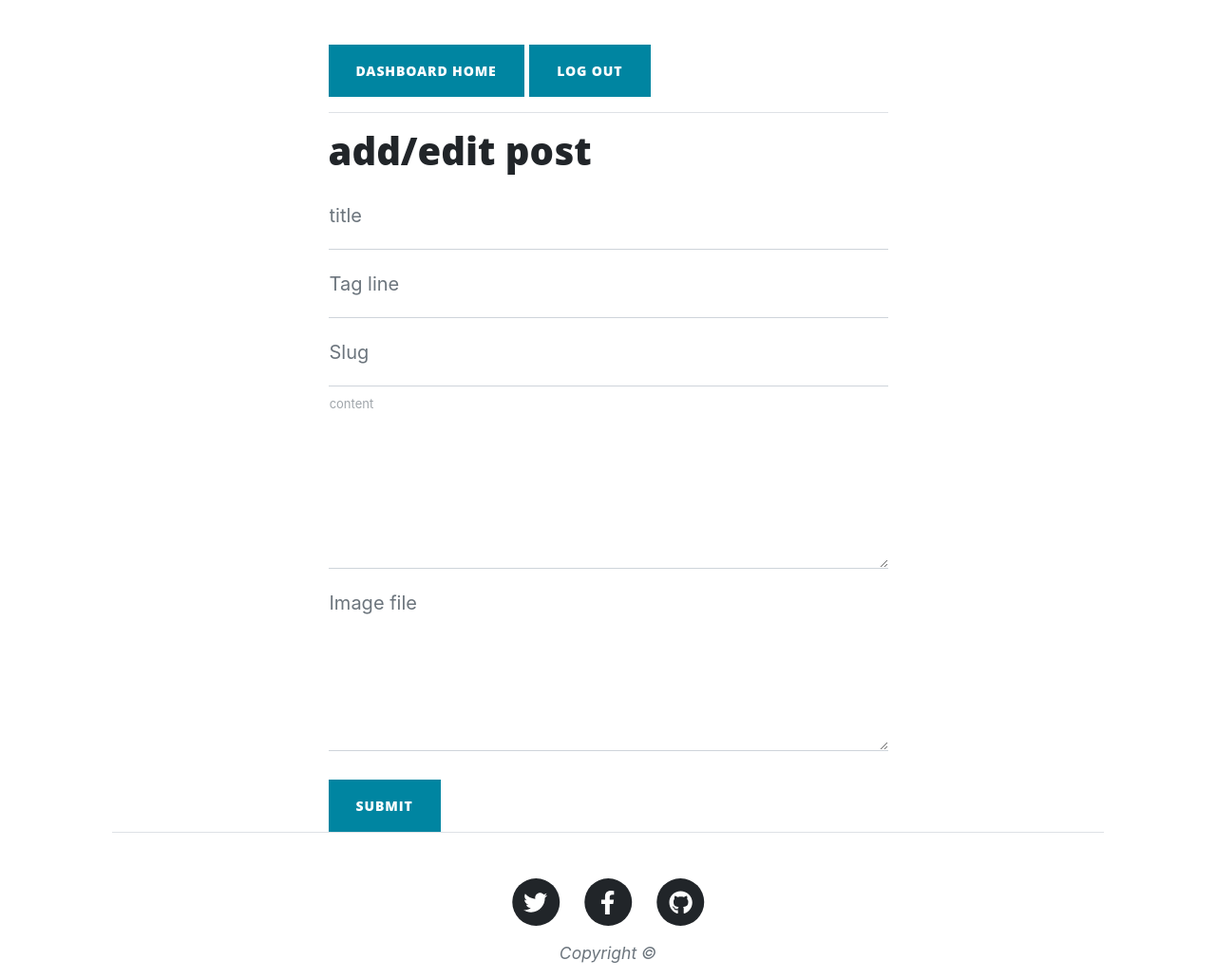
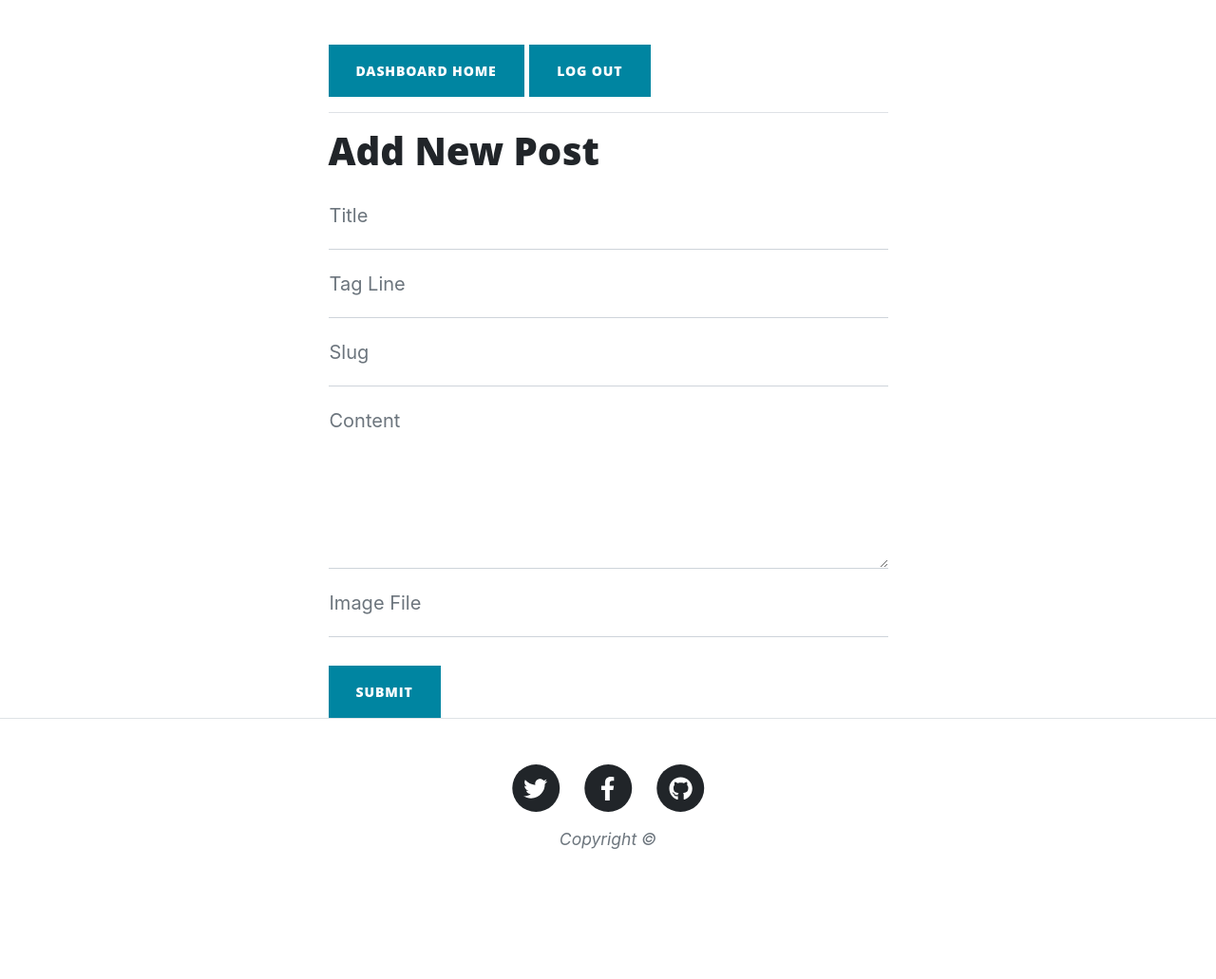
Before and after one commit to nawab067/python-flask-blog, a Flask app: template templates/edit.html in a window 1280 px wide. Shown: the part 533-1564 px from the top of the page at 95% size. After the commit the page ends 1427 px from the top, so only its background shows below. Run offline with Flask 3, Linux system fonts and the light colour scheme; the template is opened without the code that fills it, so the values that code supplies are empty; some libraries are stand-ins or nearby versions.

Commit message:
seperate routes add edit add new fie add.html

```diff
--- a/main.py
+++ b/main.py
@@ -51,7 +51,7 @@
 
 class Post(db.Model):
     __tablename__ = 'posts'
-    srno = db.Column(db.Integer, primary_key=True)
+    srno = db.Column(db.Integer, primary_key=True, autoincrement=True)
     title = db.Column(db.String(80), nullable=False)
     slug = db.Column(db.String(120), nullable=False)
     content = db.Column(db.String(120), nullable=False)
@@ -163,42 +163,54 @@
     return render_template('form.html', params=params)
 
 
-@app.route("/edit/<string:srno>", methods=['GET', 'POST'])
-def edit(srno):
+@app.route("/add", methods=['GET', 'POST'])
+def add_post():
     if 'user' in session and session['user'] == params['admin_user']:
         if request.method == 'POST':
-            box_title = request.form.get('title')
+            title = request.form.get('title')
             sub_title = request.form.get('sub_title')
             slug = request.form.get('slug')
             content = request.form.get('content')
             img_file = request.form.get('img_file')
-            date = datetime.now()
 
-            if srno == '0':  # New post
-                post = Post(title=box_title, slug=slug, sub_title=sub_title, content=content, img_file=img_file, date=date)
-                db.session.add(post)
-                db.session.commit()
-                return redirect(f"/edit/{post.srno}")  # Redirect to edit the new post
+            new_post = Post(
+                title=title, slug=slug, sub_title=sub_title,
+                content=content, img_file=img_file, date=datetime.now()
+            )
 
-            else:
-                post = Post.query.filter_by(srno=srno).first()
-                if post:
-                    post.title = box_title
-                    post.slug = slug
-                    post.content = content
-                    post.sub_title = sub_title
-                    post.img_file = img_file
-                    post.date = date
-                    db.session.commit()
-                return redirect(f"/edit/{srno}")
+            db.session.add(new_post)
+            db.session.commit()
 
-        post = Post.query.filter_by(srno=srno).first()
+            return redirect(f"/edit/{new_post.srno}")  # Redirect to edit the newly created post
 
-        # If post is None, create an empty object to prevent Jinja errors
+        return render_template('add.html', params=params)  # Render an empty form for adding posts
+
+    return redirect("/dashboard")
+
+
+# Route for editing an existing post
+@app.route("/edit/<int:srno>", methods=['GET', 'POST'])
+def edit_post(srno):
+    if 'user' in session and session['user'] == params['admin_user']:
+        post = Post.query.get(srno)
+
         if not post:
-            post = Post(srno=0, title="", sub_title="", slug="", content="", img_file="", date=datetime.now())
+            return "Post not found", 404  # Handle case where post does not exist
+
+        if request.method == 'POST':
+            post.title = request.form.get('title')
+            post.sub_title = request.form.get('sub_title')
+            post.slug = request.form.get('slug')
+            post.content = request.form.get('content')
+            post.img_file = request.form.get('img_file')
+            post.date = datetime.now()
+
+            db.session.commit()
+            return redirect(f"/edit/{srno}")  # Stay on the same edit page after updating
 
         return render_template('edit.html', params=params, post=post)
+
+    return redirect("/dashboard")
 
 
 
--- a/templates/edit.html
+++ b/templates/edit.html
@@ -1,82 +1,61 @@
 {% extends "layout.html" %}
 {% block body %}
-        <!-- Page Header-->
+<!-- Page Header -->
 <header class="masthead" style="background-image: url('{{ url_for('static',filename='assets/img/admin.jpg')}} ')">
-
     <div class="container position-relative px-4 px-lg-5">
         <div class="row gx-4 gx-lg-5 justify-content-center">
             <div class="col-md-10 col-lg-8 col-xl-7">
                 <div class="site-heading">
-                            <h1>Admin Pannel</h1>
-                            <span class="subheading">Manage your post and change them</span>
+                    <h1>Admin Panel</h1>
+                    <span class="subheading">Manage your posts and edit them</span>
                 </div>
             </div>
         </div>
     </div>
 </header>
 
-        <!-- Main Content-->
+<!-- Main Content -->
 <div class="container px-4 px-lg-5">
     <div class="row gx-4 gx-lg-5 justify-content-center">
         <div class="col-md-10 col-lg-8 col-xl-7">
-                    <a href="/dashboard"><button  class="btn btn-primary text-uppercase">Dashboard home</button></a>
-                    <a href="/logout"><button  class="btn btn-primary text-uppercase">Log out</button></a>
+            <a href="/dashboard"><button class="btn btn-primary text-uppercase">Dashboard Home</button></a>
+            <a href="/logout"><button class="btn btn-primary text-uppercase">Log Out</button></a>
             <hr>
-                    <!-- Post preview-->
-                    <h1>add/edit post</h1>
-                     <form id="contactForm" data-sb-form-api-token="API_TOKEN" action="/edit/{{post.srno}}" method="post">
+
+            <h1>{% if post.srno %} Edit Post {% else %} Add New Post {% endif %}</h1>
+
+            <!-- Dynamically set form action -->
+            <form id="contactForm" data-sb-form-api-token="API_TOKEN" action="{% if post.srno %}/edit/{{ post.srno }}{% else %}/add{% endif %}" method="post">
                 <div class="form-floating">
-                                    <input class="form-control" id="title" name="title" type="text" value= "{{post.title}}"placeholder="Enter your name..." data-sb-validations="required" />
-                                    <label>title</label>
-                                    <div class="invalid-feedback" data-sb-feedback="name:required">A name is required.</div>
-                                </div>
-                                <div class="form-floating">
-                                    <input class="form-control" id="sub_title" name="sub_title" value="{{post.sub_title}}" type="text" placeholder="Enter your sub title"/>
-                                    <label>Tag line</label>
-
-                                </div>
-                                <div class="form-floating">
-                                    <input class="form-control" id="slug" name= "slug" value="{{post.slug}}" type="text" placeholder="Enter your slug"/>
-                                    <label>Slug</label>
-
-                                </div>
-                                <div class="form-floating">
-                                    <textarea class="form-control" id="content" name= "content"  placeholder="Enter your content here..." style="height: 12rem" data-sb-validations="required">
-                                        {{post.content}}
-                                    </textarea>
-                                    <label>content</label>
-
+                    <input class="form-control" id="title" name="title" type="text" value="{{ post.title if post else '' }}" placeholder="Enter title" required />
+                    <label>Title</label>
                 </div>
 
                 <div class="form-floating">
-                                    <textarea class="form-control" id="img_file" name= "img_file"value="{{post.img_file}}" placeholder="Enter your image file " style="height: 12rem" data-sb-validations="required">{{post.img_file}}</textarea>
-                                    <label>Image file</label>
+                    <input class="form-control" id="sub_title" name="sub_title" type="text" value="{{ post.sub_title if post else '' }}" placeholder="Enter sub title" />
+                    <label>Tag Line</label>
+                </div>
 
+                <div class="form-floating">
+                    <input class="form-control" id="slug" name="slug" type="text" value="{{ post.slug if post else '' }}" placeholder="Enter slug" />
+                    <label>Slug</label>
+                </div>
+
+                <div class="form-floating">
+                    <textarea class="form-control" id="content" name="content" placeholder="Enter content" style="height: 12rem" required>{{ post.content if post else '' }}</textarea>
+                    <label>Content</label>
+                </div>
+
+                <div class="form-floating">
+                    <input class="form-control" id="img_file" name="img_file" type="text" value="{{ post.img_file if post else '' }}" placeholder="Enter image file URL" />
+                    <label>Image File</label>
                 </div>
 
                 <br />
-                                <!-- Submit success message-->
-                                <!---->
-                                <!-- This is what your users will see when the form-->
-                                <!-- has successfully submitted-->
-                                <div class="d-none" id="submitSuccessMessage">
-                                    <div class="text-center mb-3">
-                                        <div class="fw-bolder">Form submission successful!</div>
-                                        To activate this form, sign up at
-                                        <br />
-                                        <a href="https://startbootstrap.com/solution/contact-forms">https://startbootstrap.com/solution/contact-forms</a>
+                <!-- Submit Button -->
+                <button class="btn btn-primary text-uppercase" id="submitButton" type="submit">Submit</button>
+            </form>
         </div>
-                                </div>
-                                <!-- Submit error message-->
-                                <!---->
-                                <!-- This is what your users will see when there is-->
-                                <!-- an error submitting the form-->
-                                <div class="d-none" id="submitErrorMessage"><div class="text-center text-danger mb-3">Error sending message!</div></div>
-                                <!-- Submit Button-->
-                                <button class="btn btn-primary text-uppercase" id="submitButton" type="submit">Submit</button>
-
-                            </form>
-
     </div>
 </div>
 
```
Also changed, not shown: templates/add.html (added, +54 -0 lines), templates/dashboard.html (+30 -28 lines). Lines whose indentation alone changed are shown as unchanged.
